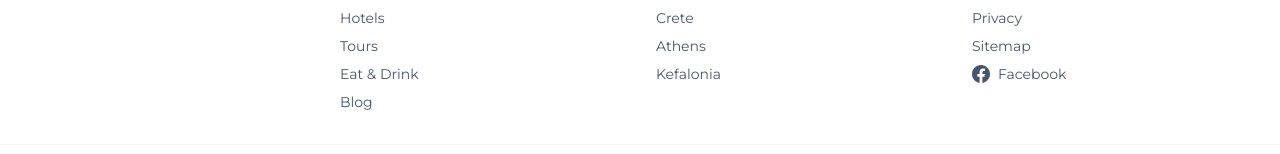
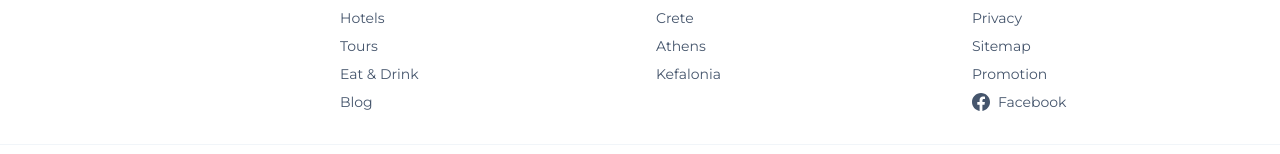
Before and after one commit to xristoskout/forumgreece, a Next.js app: page /en/businesses/iren-rooms in a window 1280 px wide. Shown: the part 3930-4084 px from the top of the page. Built offline with nearby package versions, Linux system fonts and the light colour scheme; a web font is replaced by a local one.

Commit message:
Add Promotion link to footer Company column

```diff
--- a/components/SiteFooter.tsx
+++ b/components/SiteFooter.tsx
@@ -63,6 +63,7 @@ export default function SiteFooter({ lang }: { lang: Lang }) {
               <li><Link href={withLang("/contact", lang)} className="text-slate-600 hover:text-slate-900">{footerContact[lang]}</Link></li>
               <li><Link href={withLang("/privacy-policy", lang)} className="text-slate-600 hover:text-slate-900">{footerPrivacy[lang]}</Link></li>
               <li><Link href="/sitemap.xml" className="text-slate-600 hover:text-slate-900">Sitemap</Link></li>
+              <li><Link href={withLang("/promotion", lang)} className="text-slate-600 hover:text-slate-900">{lang === "en" ? "Promotion" : "Προβολή"}</Link></li>
               <li>
                 <a
                   href="https://www.facebook.com/profile.php?id=61573209091459"
```
